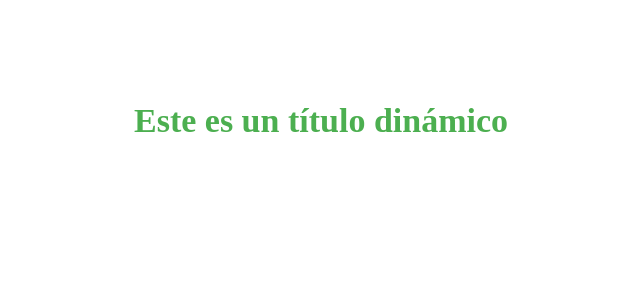
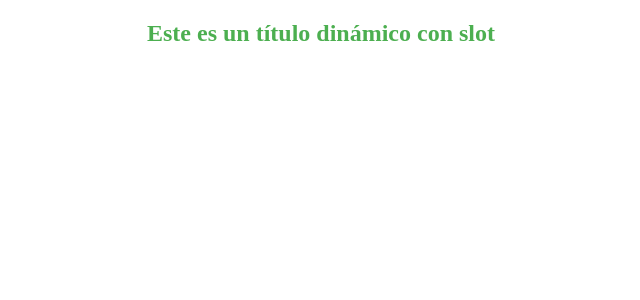
Before and after one commit to deividko/vue-exercises, a Vue app: page / in a window 1280 px wide. Shown: the top 300 px of the page, without its empty margins (319-959 px from the left). Built offline with nearby package versions, Linux system fonts and the light colour scheme; the HTML template or start-up script is replaced by a standard one.

Commit message:
Ejercicio 4, slot

```diff
--- a/src/App.vue
+++ b/src/App.vue
@@ -10,12 +10,8 @@ export default {
 </script>
 <template>
   <div id="app">
-    <TheTitle propTitle="Este es un título dinámico" />
+    <TheTitle>
+      Este es un título dinámico con slot
+    </TheTitle>
   </div>
 </template>
-
-
-
-<style>
-
-</style>
--- a/src/components/TheTitle.vue
+++ b/src/components/TheTitle.vue
@@ -1,27 +1,26 @@
-
-<template>
-  <h2 class="title">{{ propTitle }}</h2>
-</template>
-
 <script lang="ts">
 import { defineComponent } from "vue";
 
 export default defineComponent({
   name: "TheTitle",
-  props: {
-    propTitle: {
-      type: String,
-      required: true,
-    },
-  },
 });
 </script>
+
+
+<template>
+  <h2 class="title">
+    <slot></slot> <!-- Aquí se mostrará el contenido dinámico -->
+  </h2>
+</template>
+
+
+
 <style scoped lang="scss">
 .title {
-  font-size: 34px;
+  font-size: 24px;
   color: $primary-color;
   text-align: center;
-  margin-top: 3em;
+  margin-top: 20px;
   font-weight: bold;
 }
 </style>
```
